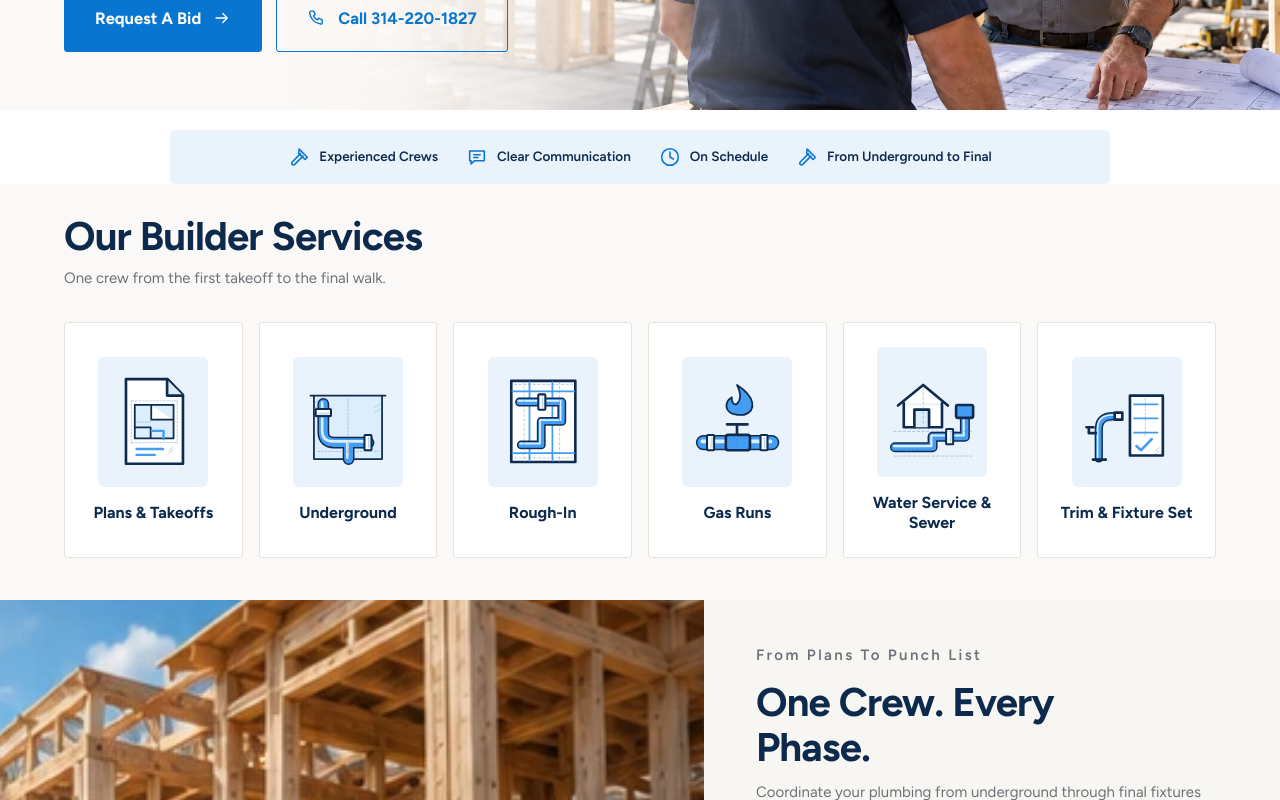
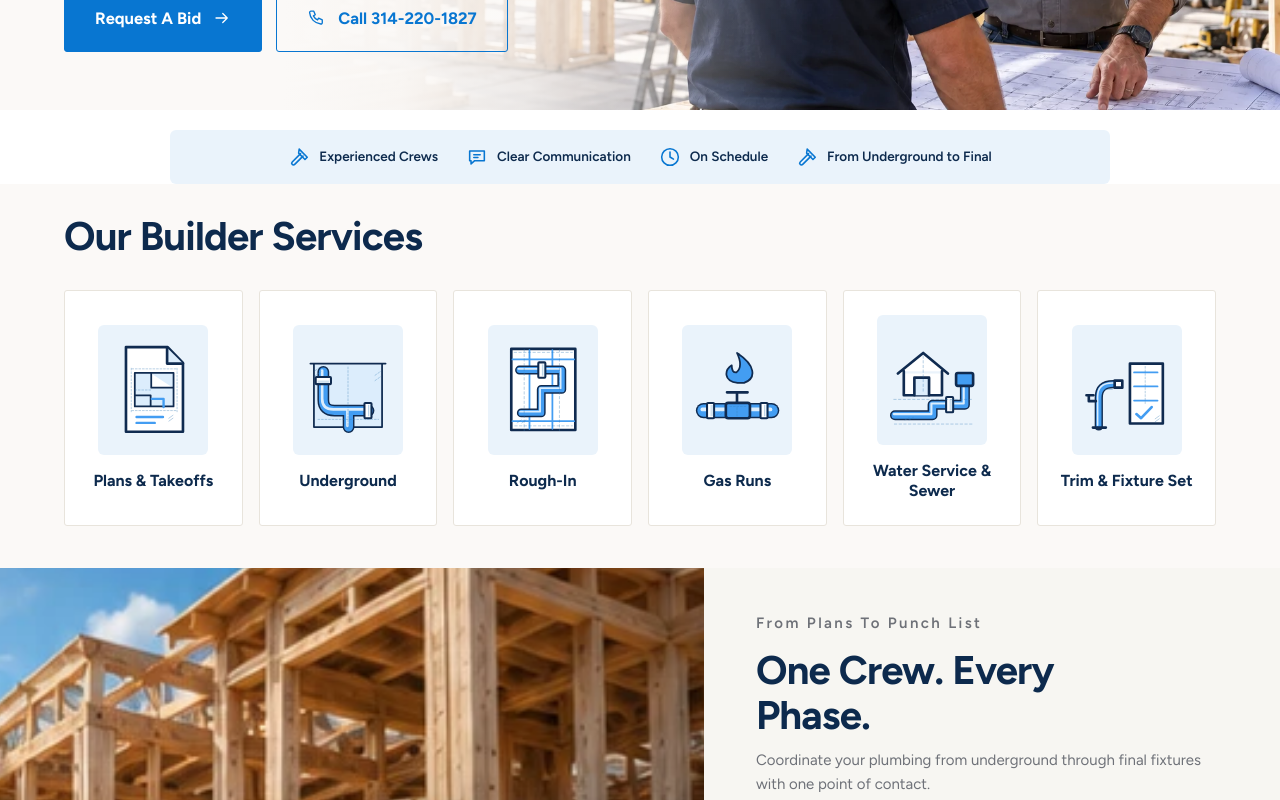
Before and after one commit to rs-johnson-plumbing/website, a Next.js app: page /for-builders in a window 1280 px wide. Shown: the part 409-1209 px from the top of the page. Built offline with nearby package versions, Linux system fonts and the light colour scheme.

Commit message:
Remove unsupported builder crew claim and paper section background

```diff
--- a/src/components/concept-two/pages/C2Builders.tsx
+++ b/src/components/concept-two/pages/C2Builders.tsx
@@ -46,13 +46,12 @@ export function C2Builders() {
       />
       <C2TrustStrip items={page.benefits} />
 
-      <section id="services" className="c2-section c2-section--paper" aria-labelledby="c2-builder-services">
+      <section id="services" className="c2-section" aria-labelledby="c2-builder-services">
         <div className="c2-wrap">
           <div className="c2-section-head">
             <h2 id="c2-builder-services" className="c2-h2">
               {page.services.heading}
             </h2>
-            <p>{page.services.line}</p>
           </div>
           <C2ServiceGrid items={tiles} detailed onSelect={item => setSelected(builderServices.find(service => item.href.endsWith(`#${service.slug}`)) ?? null)} />
         </div>
```
